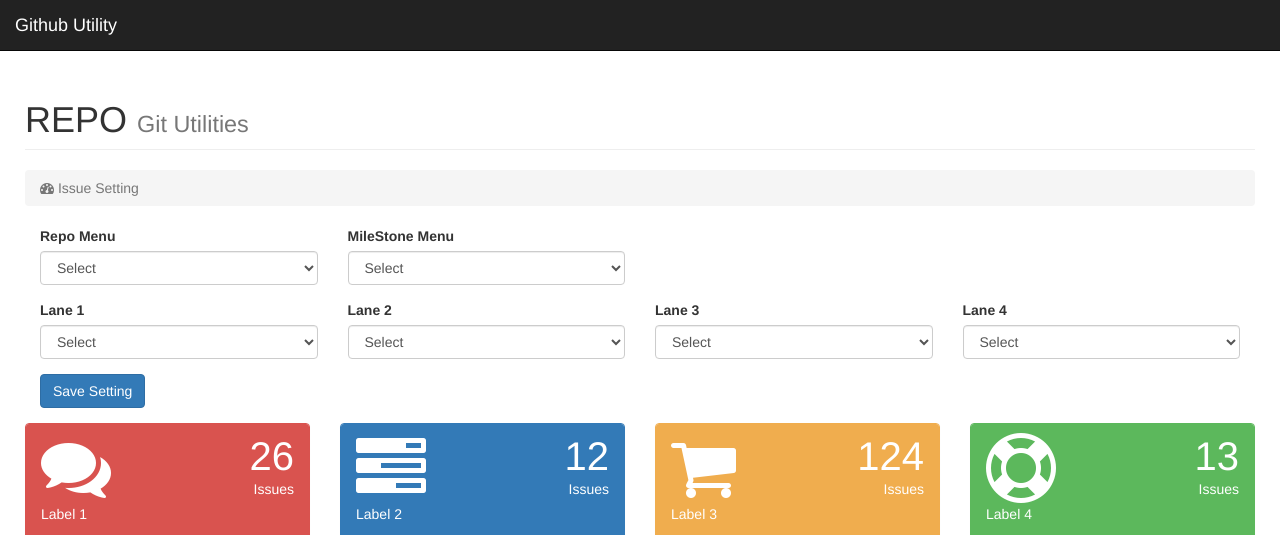
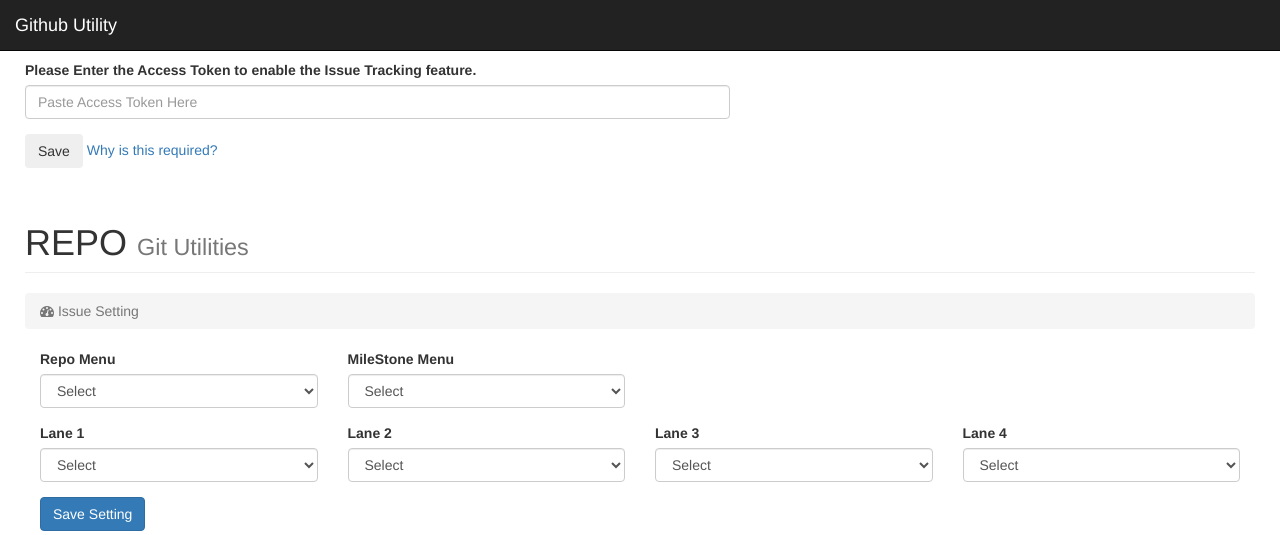
Before and after one commit to adhpawal/GithubUtils, a browser extension: page swimlanes.html in a window 1280 px wide. Shown: the top 535 px of the page. Drawn offline with Linux system fonts and the light colour scheme.

Commit message:
#4 Basic Layout for OAUTH KEY added

```diff
--- a/board.js
+++ b/board.js
@@ -21,7 +21,6 @@
 	* @author nimesh
 	**/
 	function actionForIssueBoardPage(){
-
 		chrome.runtime.sendMessage({action:GET_STORED_OAUTH_VALUE},function(response){
 			OAUTH_KEY_VALUE=response.oauthValue;
 			console.log("oauth value: "+OAUTH_KEY_VALUE);
@@ -48,7 +47,6 @@
 	* @author nimesh
 	**/
 	function getGithubRequiredVariables(){
-		console.log("get git vari");
 		if(IS_GIT_LOGGED_IN){
 			getAllGitRepository();
 			// getGitMilestone();
@@ -116,7 +114,7 @@
 	function getAllLabel(repoObject){
 		var labelApiUrl="https://api.github.com/repos/"+repoObject.owner+"/"+repoObject.name+"/labels";
 		$.ajax({
-			url:issueApiUrl,
+			url:labelApiUrl,
 			type:"GET",
 			beforeSend:function(xhr){xhr.setRequestHeader("Authorization: token",OAUTH_KEY_VALUE)},
 			success:function(data){
@@ -156,8 +154,8 @@
 					  "milestone": 1,
 					  "state": "open",
 					  "labels": [
-					    "Label1",
-					    "Label2"
+							"Label1",
+							"Label2"
 					  ]
 					}
 	* @author sanjaya
--- a/swimlanes.html
+++ b/swimlanes.html
@@ -9,7 +9,7 @@
     <meta name="description" content="">
     <meta name="author" content="">
 
-    <title>SB Admin - Bootstrap Admin Template</title>
+    <title>Github | Issue Tracking</title>
 
     <!-- Bootstrap Core CSS -->
     <link href="css/bootstrap.min.css" rel="stylesheet">
@@ -41,11 +41,24 @@
                 <a class="navbar-brand" href="index.html">Github Utility</a>
             </div>
         </nav>
-
         <div id="page-wrapper">
-
-            <div class="container-fluid">
-
+            <div id="page-wrapper-access-token">
+                <div class="row">
+                    <div class="col-lg-12">
+                        <div class="form-group col-md-7">
+                            <label for="access-token">Please Enter the Access Token to enable the Issue Tracking feature.</label>
+                            <input id="access-token" class="form-control" placeholder="Paste Access Token Here">
+                        </div>
+                        <div class="clearfix"></div>
+                        <div class="form-group col-md-3">
+                            <button type="submit" class="btn">Save</button>
+                            <a href="https://github.com/buunguyen/octotree#github-access-token" target="_blank" tabIndex="-1">Why is this required?</a>
+                        </div>
+                        <div class="error"></div>
+                    </div>
+                </div>
+            </div>
+            <div class="container-fluid" id="accessed-content">
                 <!-- Page Heading -->
                 <div class="row">
                     <div class="col-lg-12">
```
Also changed, not shown: style-swimlane.css (line endings or trailing spaces).
